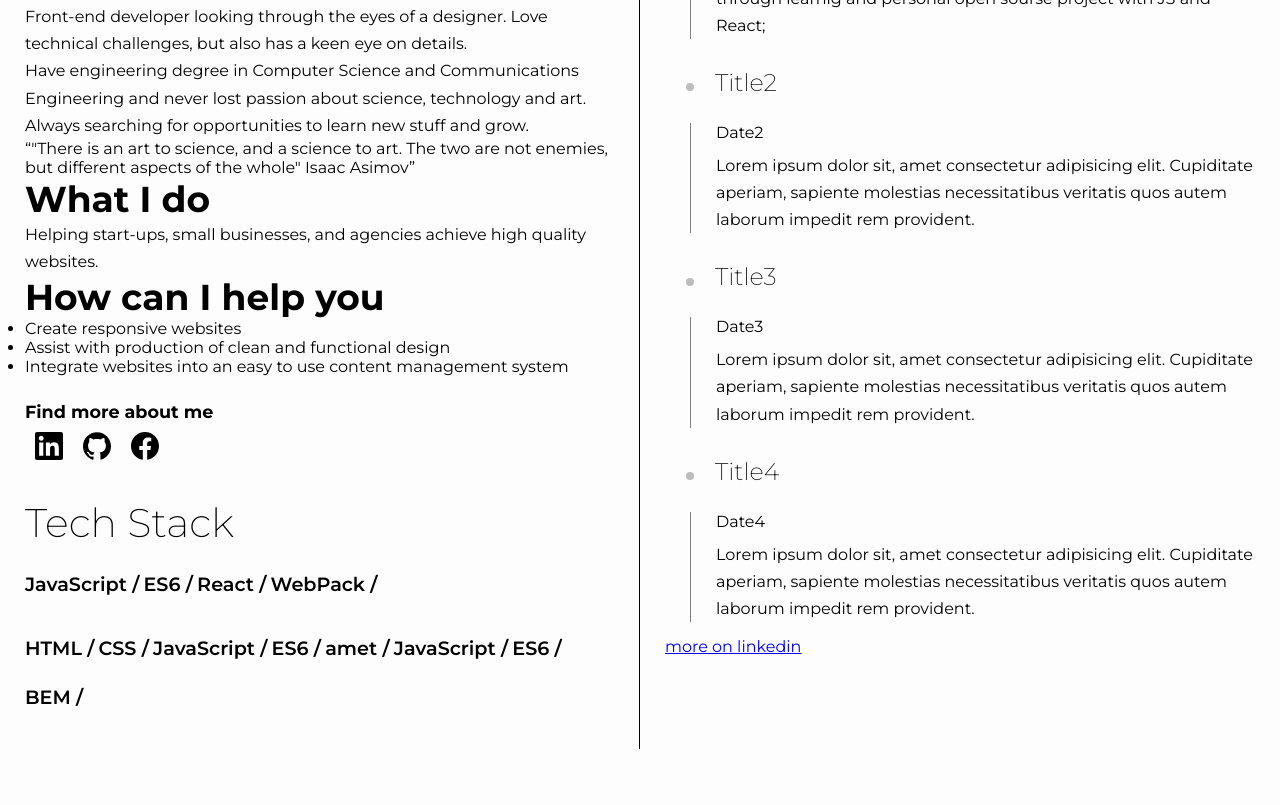
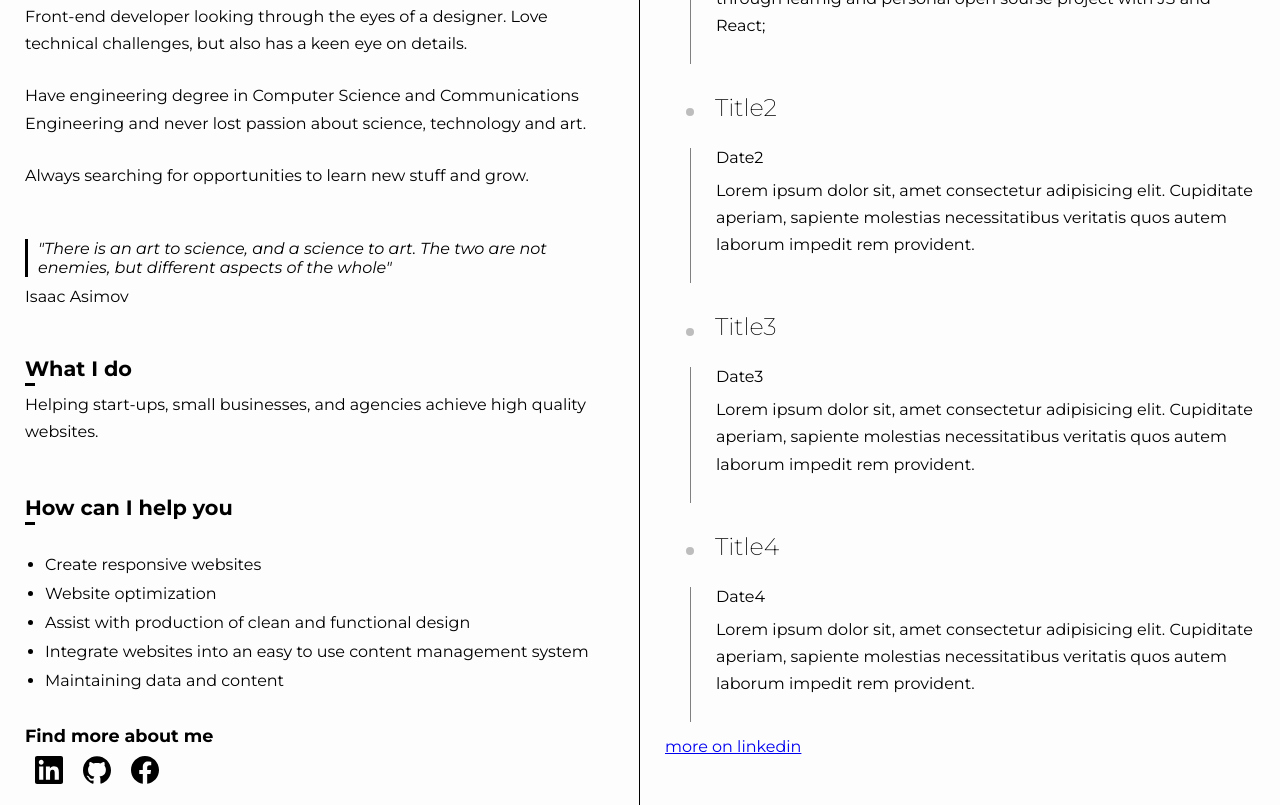
Before and after one commit to tangratannakra/online-portfolio, a website built with webpack: page src/index.html in a window 1280 px wide. Shown: the part 1115-1920 px from the top of the page. Built offline with nearby package versions, Linux system fonts and the light colour scheme; no server answers; files whose address does not match are found by name.

Commit message:
styling about

```diff
--- a/src/index.html
+++ b/src/index.html
@@ -31,21 +31,26 @@
               <p>Have engineering degree in Computer Science and Communications Engineering and never
                 lost passion about science, technology and art. </p>
               <p>Always searching for opportunities to learn new stuff and grow.</p>
-              <q>"There is an art to science, and a science to art. The two are not enemies, but different
-                aspects of the whole" Isaac Asimov</q>
+              <p>
+                <blockquote>"There is an art to science, and a science to art. The two are not enemies, but different
+                  aspects of the whole"</blockquote>Isaac Asimov
+              </p>
               <h2>What I do</h2>
               <p>Helping start-ups, small businesses, and agencies achieve high quality websites.</p>
 
               <h2>How can I help you</h2>
               <ul>
                 <li>Create responsive websites</li>
+                <li>Website optimization</li>
                 <li>Assist with production of clean and functional design</li>
                 <li>Integrate websites into an easy to use content management system</li>
+                <li>Maintaining data and content</li>
               </ul>
             </div>
             <div class="about-me__social">
               <h4>Find more about me</h4>
-              <div class="about-me__icon"><img height="28" width="28" src="./src/img/icons/linkedin.svg" alt="linkedin">
+              <div class="about-me__icon"><a href="https://www.linkedin.com/in/stela-tasheva/" alt="linkedin"
+                  target="_blank"><img height="28" width="28" src="./src/img/icons/linkedin.svg" alt="linkedin"></a>
               </div>
               <div class="about-me__icon"><img height="28" width="28" src="./src/img/icons/github.svg" alt="github">
               </div>
@@ -84,7 +89,8 @@
           <h1>Ciriculum Vitae</h1>
           <div id="cv-container">
           </div>
-          <div class="cv-linkedin"><a href="#" target="_blank">more on linkedin</a></div>
+          <div class="cv-linkedin"><a href="https://www.linkedin.com/in/stela-tasheva/" alt="linkedin"
+              target="_blank">more on linkedin</a></div>
         </div>
       </div>
 
--- a/src/styles/_about-me.scss
+++ b/src/styles/_about-me.scss
@@ -1,6 +1,8 @@
 #about-me {
     display: flex;
     flex-direction: column;
+
+
 
     @include minSmall {}
 }
@@ -20,10 +22,46 @@
             background-color: white;
             padding: 5px;
         }
+
+
     }
 
     &__description {
         margin-bottom: 25px;
+
+        h2 {
+            font-size: 1.3rem;
+            margin-top: 25px;
+            margin-bottom: 10px;
+            position: relative;
+            display: inline-block;
+
+            &:after {
+                content: ' ';
+                width: 10px;
+                border-bottom: 3px solid black;
+                position: absolute;
+                bottom: -5px;
+                left: 0px;
+            }
+        }
+
+        h2:hover {
+            &:after {
+                content: ' ';
+                width: 100%;
+                transition: width 0.5s ease-out;
+            }
+        }
+
+        ul {
+            padding-left: 20px;
+            margin: 25px 0px;
+        }
+
+        li {
+            padding-bottom: 10px;
+        }
     }
 
     &__social {
--- a/src/styles/_main.scss
+++ b/src/styles/_main.scss
@@ -15,6 +15,7 @@ body {
 
 p {
     line-height: 1.7rem;
+    padding-bottom: 25px;
 }
 
 h1 {
@@ -56,9 +57,10 @@ sup {
 }
 
 blockquote {
-    //border-left: solid (_size(border-width) * 4);
+    border-left: 3px solid;
     font-style: italic;
-    //margin: 0 0 _size(element-margin) 0;
+    margin: 0 0px 10px 0px;
+    padding: 0 0 0 10px;
     //padding: (_size(element-margin) / 4) 0 (_size(element-margin) / 4) _size(element-margin);
 }
 
--- a/src/styles/_section.scss
+++ b/src/styles/_section.scss
@@ -3,6 +3,11 @@
     padding: 50px 25px;
     // min-height: 100vh;
     background-color: #fdfdfd;
+
+    &:hover {
+        background-color: grey;
+        transition: background-color 0.5s ease-in-out;
+    }
 
     h1 {
         margin-bottom: 25px;
```
